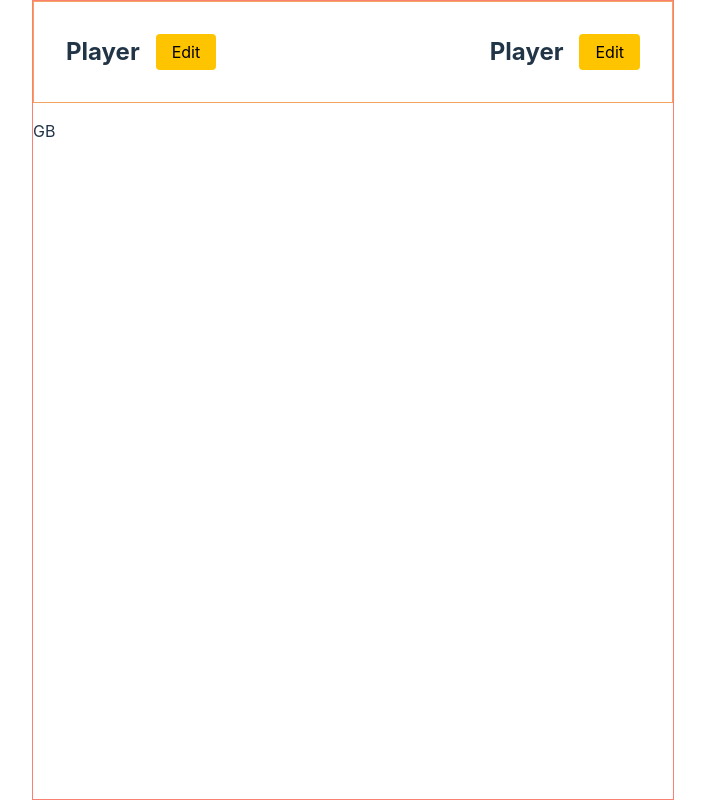
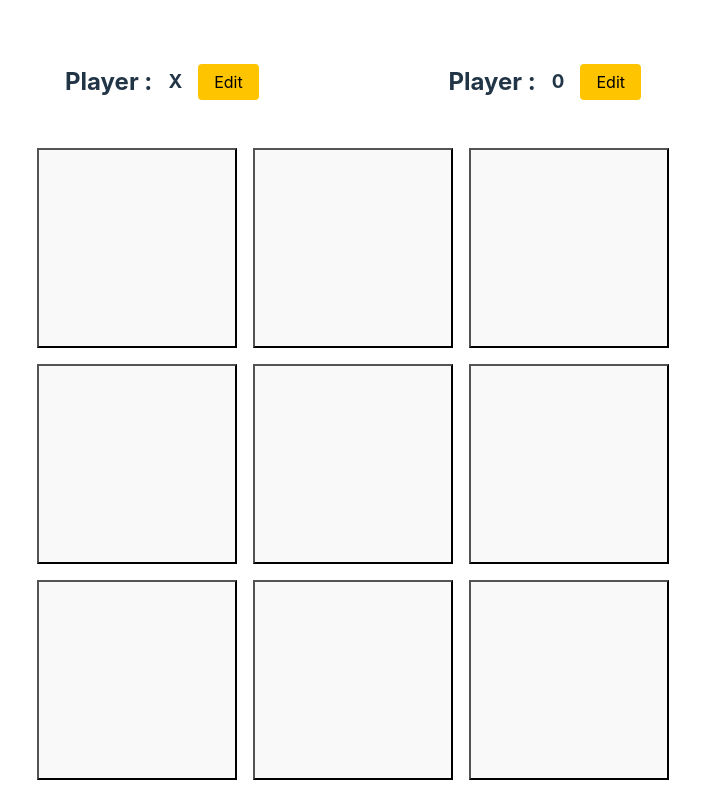
Before and after one commit to psdekate/react-app, a React (Vite) app: page / in a window 1280 px wide. Shown: the whole page, without its empty margins (287-992 px from the left). Built offline with nearby package versions, Linux system fonts and the light colour scheme.

Commit message:
gameboard component

```diff
--- a/src/App.css
+++ b/src/App.css
@@ -1,5 +1,5 @@
 .container {
-  padding: 0rem 1rem;
+  padding: 2rem;
   width: 95vw;
   margin: 0 auto;
   display: flex;
@@ -11,7 +11,6 @@
   display: grid;
   grid-template-rows: auto 1fr;
   gap: 1rem;
-  border: 1px solid salmon;
 }
 
 .player {
@@ -25,7 +24,6 @@
   display: flex;
   padding: 2rem;
   justify-content: space-between;
-  border: 1px solid sandybrown;
 }
 
 .nameChanger {
@@ -39,3 +37,30 @@
   border: none;
   border-radius: 4px;
 }
+
+.name-input {
+  padding: 0.8rem 1rem;
+  font-size: inherit;
+}
+
+.game-board {
+  display: grid;
+  grid-template-columns: repeat(3, auto);
+  grid-auto-rows: min-content;
+  gap: 1rem;
+  justify-content: center;
+  align-items: center;
+}
+
+.click-button {
+  width: 200px;
+  height: 200px;
+  font-size: 1.5rem;
+  transition: background-color 0.2s linear;
+  cursor: pointer;
+}
+
+.click-button:hover {
+  background-color: rgb(255, 180, 18);
+  border: none;
+}
--- a/src/App.jsx
+++ b/src/App.jsx
@@ -1,5 +1,6 @@
 import "./App.css";
 import { Players } from "./components/Players";
+import { GameBoard } from "./GameBoard";
 
 function App() {
   return (
@@ -7,10 +8,10 @@ function App() {
       <div className="container">
         <div className="game-wrapper">
           <div className="game-header">
-            <Players />
-            <Players />
+            <Players symbol="X" initialName="Player" />
+            <Players symbol="0" initialName="Player" />
           </div>
-          <div className="game-body">GB</div>
+          <GameBoard />
         </div>
       </div>
     </>
--- /dev/null
+++ b/src/GameBoard.jsx
@@ -0,0 +1,15 @@
+const initialGameBoard = [null, null, null, null, null, null, null, null, null];
+
+export function GameBoard() {
+  return (
+    <>
+      <div className="game-board">
+        {initialGameBoard.map((item, itemIndex) => (
+          <button key={itemIndex} className="click-button">
+            {item}
+          </button>
+        ))}
+      </div>
+    </>
+  );
+}
--- a/src/components/Players.jsx
+++ b/src/components/Players.jsx
@@ -1,18 +1,34 @@
 import { useState } from "react";
 
-export function Players() {
-  const [player, setPlayer] = useState("Player");
+export function Players({ symbol, initialName }) {
+  const [playerName, setPlayerName] = useState(initialName);
+  const [isEditing, setIsEditing] = useState(false);
 
-  function handleInput() {
-    const setName = <input type="text" />;
+  function handleEditing() {
+    setIsEditing((prevState) => !prevState);
   }
+
+  function handleNameChange(e) {
+    setPlayerName(e.target.value);
+  }
+
+  const nameEdit = (
+    <input
+      required
+      type="text"
+      className="name-input"
+      onChange={handleNameChange}
+      placeholder={playerName}
+    />
+  );
 
   return (
     <>
       <div className="player">
-        <h2>{player}</h2>
-        <button className="nameChanger" onClick={handleInput}>
-          Edit
+        {isEditing ? nameEdit : <h2>{playerName} :</h2>}
+        <h3>{symbol}</h3>
+        <button className="nameChanger" onClick={handleEditing}>
+          {isEditing ? "Save" : "Edit"}
         </button>
       </div>
     </>
```
Also changed, not shown: src/data.js (deleted, +0 -18 lines), src/data2.js (deleted, +0 -12 lines), src/data3.js (deleted, +0 -17 lines).
